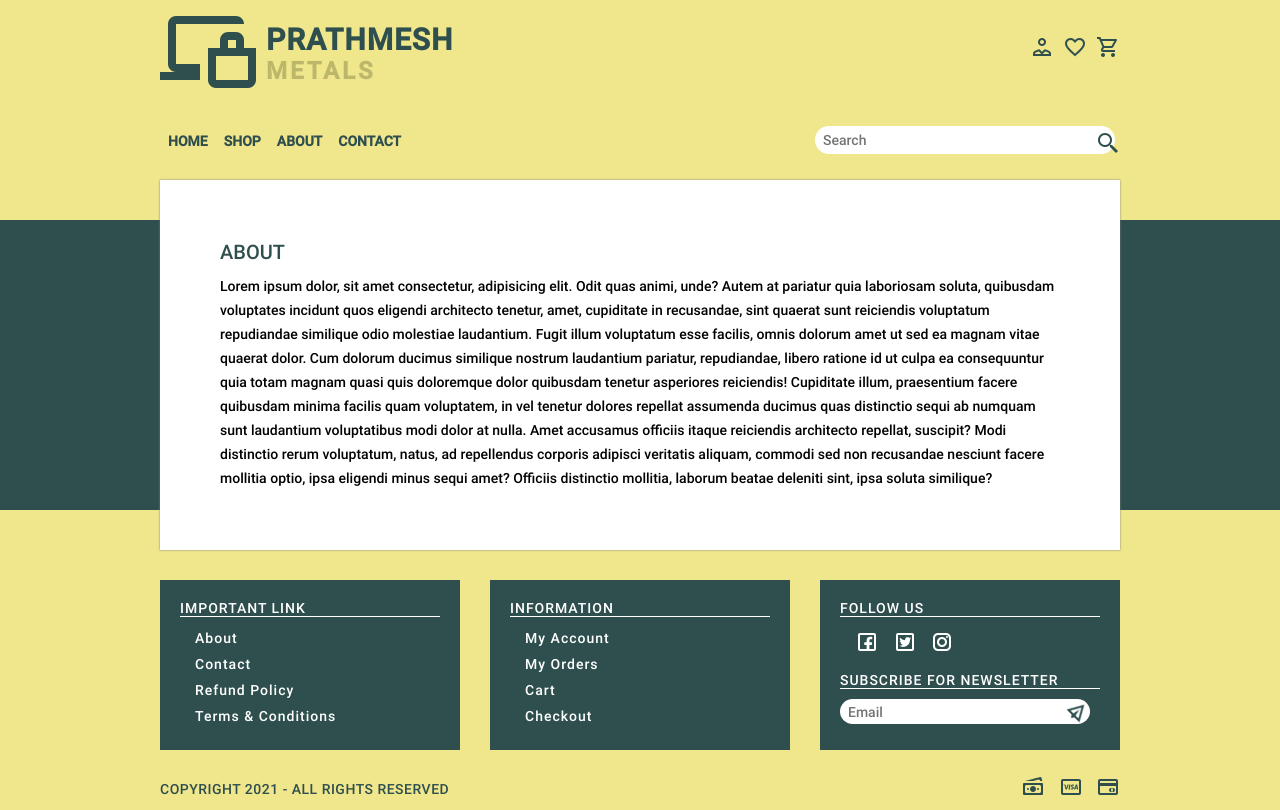
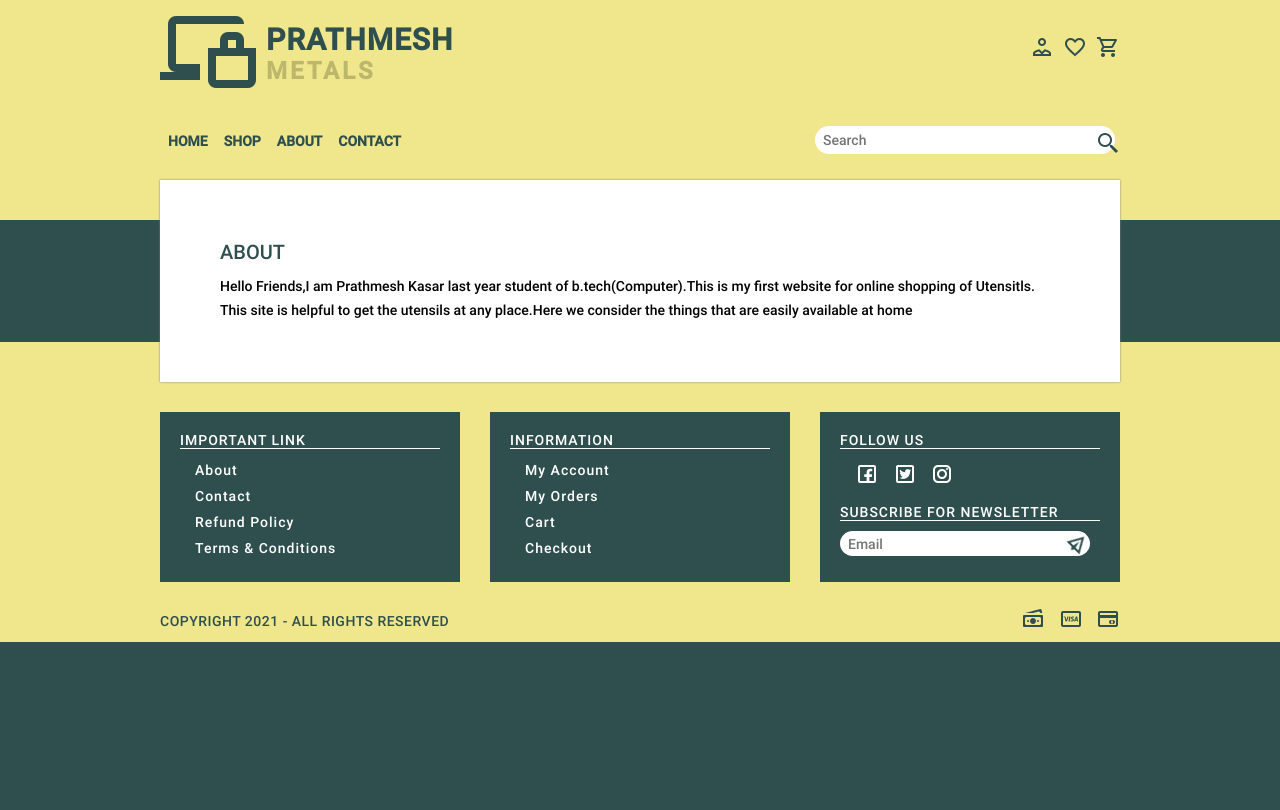
Before and after one commit to Prathm18/Prathmesh_Metals, a plain HTML site: page about.html in a window 1280 px wide. Drawn offline with Linux system fonts and the light colour scheme.

Commit message:
Update about.html

```diff
--- a/about.html
+++ b/about.html
@@ -118,7 +118,7 @@
 		<main>
 			<div class="about">
 				<h2 class="heading">About</h2>
-				<p>Lorem ipsum dolor, sit amet consectetur, adipisicing elit. Odit quas animi, unde? Autem at pariatur quia laboriosam soluta, quibusdam voluptates incidunt quos eligendi architecto tenetur, amet, cupiditate in recusandae, sint quaerat sunt reiciendis voluptatum repudiandae similique odio molestiae laudantium. Fugit illum voluptatum esse facilis, omnis dolorum amet ut sed ea magnam vitae quaerat dolor. Cum dolorum ducimus similique nostrum laudantium pariatur, repudiandae, libero ratione id ut culpa ea consequuntur quia totam magnam quasi quis doloremque dolor quibusdam tenetur asperiores reiciendis! Cupiditate illum, praesentium facere quibusdam minima facilis quam voluptatem, in vel tenetur dolores repellat assumenda ducimus quas distinctio sequi ab numquam sunt laudantium voluptatibus modi dolor at nulla. Amet accusamus officiis itaque reiciendis architecto repellat, suscipit? Modi distinctio rerum voluptatum, natus, ad repellendus corporis adipisci veritatis aliquam, commodi sed non recusandae nesciunt facere mollitia optio, ipsa eligendi minus sequi amet? Officiis distinctio mollitia, laborum beatae deleniti sint, ipsa soluta similique?</p>
+				<p>Hello Friends,I am Prathmesh Kasar last year student of b.tech(Computer).This is my first website for online shopping of Utensitls. This site is helpful to get the utensils at any place.Here we consider the things that are easily available at home</p>
 			</div>
 		</main> <!-- Main Area -->
 	</div>
```
